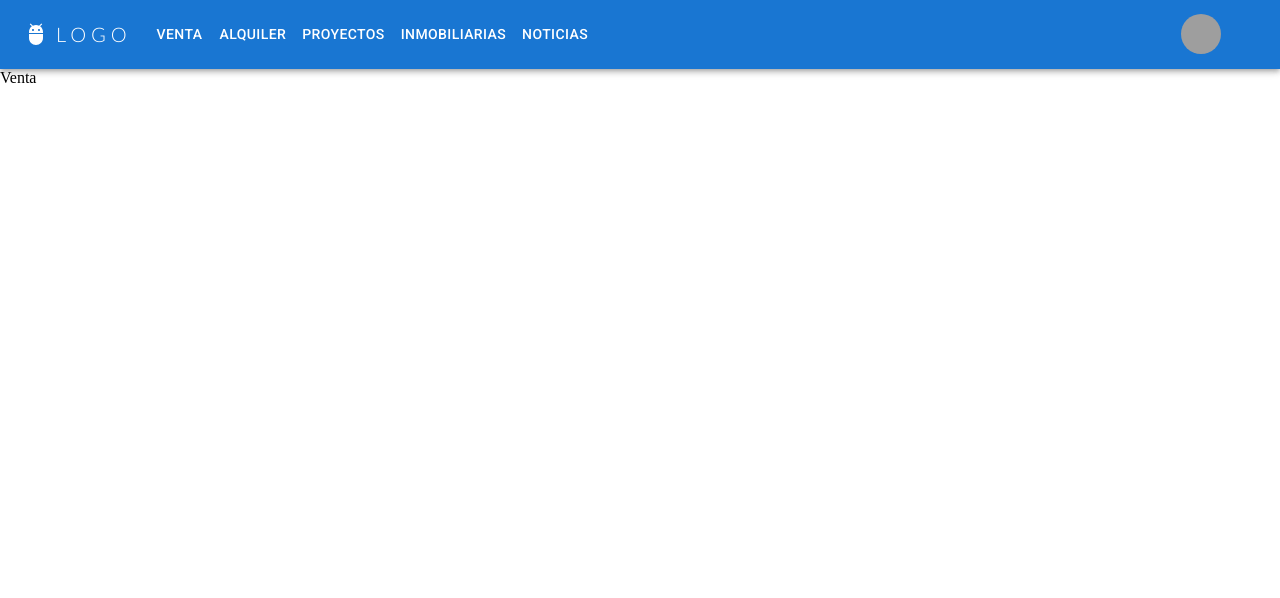
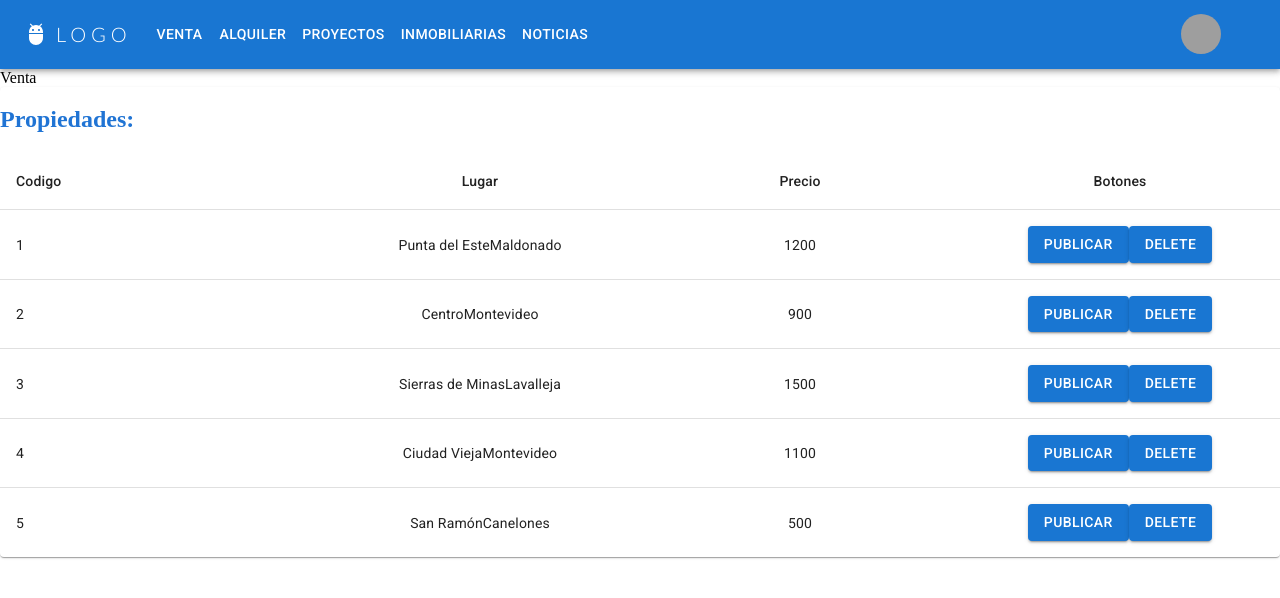
Before and after one commit to elfabito/proyecto-final-marketplace, a React (Create React App) app: page /venta in a window 1280 px wide. Shown: the top 598 px of the page. Built offline with nearby package versions, Linux system fonts and the light colour scheme; grey boxes are pictures that could not be loaded; what react-swipeable-views-utils would draw is missing.

Commit message:
Guardado de tabla, aplique la store

```diff
--- a/src/Components/DataTable.js
+++ b/src/Components/DataTable.js
@@ -1,4 +1,5 @@
-import * as React from 'react';
+import React, { useState } from 'react';
+import { useTheme } from '@mui/material/styles';
 import Table from '@mui/material/Table';
 import TableBody from '@mui/material/TableBody';
 import TableCell from '@mui/material/TableCell';
@@ -7,44 +8,69 @@ import TableHead from '@mui/material/TableHead';
 import TableRow from '@mui/material/TableRow';
 import Paper from '@mui/material/Paper';
 import { Button } from '@mui/material';
+import { storeContext } from "../Store/StoreProvider"
+import { autoPlay } from 'react-swipeable-views-utils';
 
 function createData(uno, dos, tres) {
   return { uno, dos, tres };
 }
+
 const rows = [
-  createData('Dato1', 159, 6.0, 12),
-  createData('Dato2', 237, 9.0, 37, 4.3),
-  createData('Dato3', 262, 16.0, 24, 6.0),
-  createData('Dato4', 305, 3.7, 67, 4.3),
-  createData('Dato5', 356, 16.0, 49, 3.9),
+  createData('Dato1', 159, 6.0),
+  createData('Dato2', 237, 9.0),
+  createData('Dato3', 262, 16.0),
+  createData('Dato4', 305, 3.7),
+  createData('Dato5', 356, 16.0),
 ];
 
 export default function DataTable() {
+  const [store, dispatch] = React.useContext(storeContext);
+  const arrayProp = store?.propiedades;
+
+  function tomarDatosStore() {
+    const primerosCincoDatos = [];
+
+    for (let i = 0; i < 5 && i < arrayProp.length; i++) {
+      const dato = arrayProp[i];
+      primerosCincoDatos.push(dato);
+    }
+
+    return primerosCincoDatos;
+  }
+
+  const datosDelCarrousel = tomarDatosStore();
+
+  const theme = useTheme();
+  const [activeStep, setActiveStep] = React.useState(0);
+  const maxSteps = datosDelCarrousel.length;
+
   return (
     <TableContainer component={Paper}>
       <Table sx={{ minWidth: 650 }} aria-label="simple table">
         <TableHead>
-        <h2 style={{ color: '#2074d4' }}>Propiedades:</h2>
+          <h2 style={{ color: '#2074d4' }}>Propiedades:</h2>
           <TableRow>
-            <TableCell style={{ width: '25%' }}>Codigo </TableCell>
-            <TableCell style={{ width: '25%' }}align="center">Lugar</TableCell>
-            <TableCell style={{ width: '25%' }}align="center">Precio</TableCell>
-            <TableCell style={{ width: '25%' }}align="center">Botones</TableCell>
+            <TableCell style={{ width: '25%' }}>Codigo</TableCell>
+            <TableCell style={{ width: '25%' }} align="center">Lugar</TableCell>
+            <TableCell style={{ width: '25%' }} align="center">Precio</TableCell>
+            <TableCell style={{ width: '25%' }} align="center">Botones</TableCell>
           </TableRow>
         </TableHead>
         <TableBody>
-          {rows.map((row) => (
+          {datosDelCarrousel.map((step, index) => (
             <TableRow
-              key={row.name}
+              key={step.uno}
               sx={{ '&:last-child td, &:last-child th': { border: 0 } }}
             >
-              <TableCell component="th" scope="row">{row.uno}</TableCell>
-              <TableCell align="center">{row.dos}</TableCell>
-              <TableCell align="center">{row.tres}</TableCell>
-              <TableCell align="center"> <Button variant="contained" color="primary">Publicar</Button> <Button variant="contained" color="primary">Delete</Button></TableCell>
+              <TableCell component="th" scope="row">{step.id}</TableCell>
+              <TableCell align="center">{step.ubicacion}</TableCell>
+              <TableCell align="center">{step.precio}</TableCell>
+              <TableCell align="center">
+                <Button variant="contained" color="primary">Publicar</Button>
+                <Button variant="contained" color="primary">Delete</Button>
+              </TableCell>
             </TableRow>
           ))}
-
         </TableBody>
       </Table>
     </TableContainer>
--- a/src/Pages/Venta.js
+++ b/src/Pages/Venta.js
@@ -1,11 +1,13 @@
 import React from 'react'
+import DataTable from '../Components/DataTable'
+
 
 
 const Venta = () => {
 
   return (
     <div>Venta
-
+     <DataTable/>
 
     </div>
   )
```
